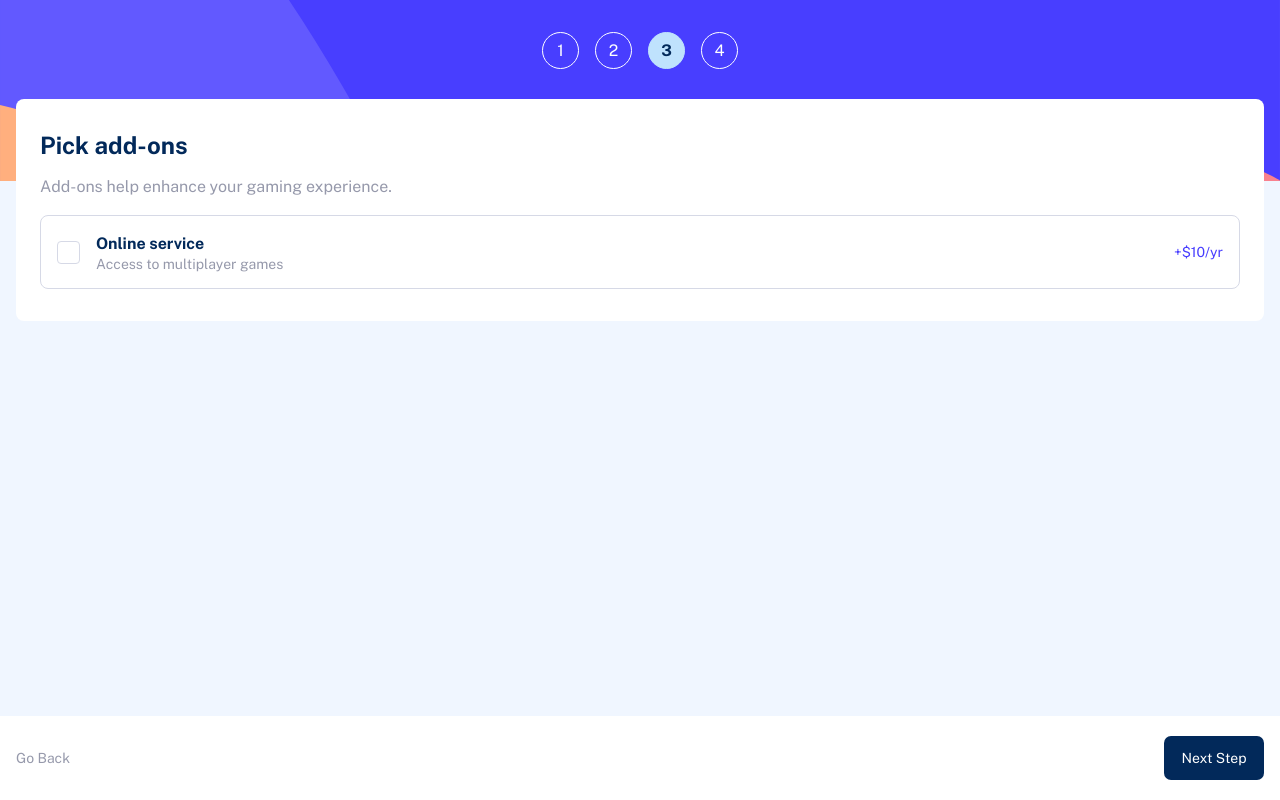
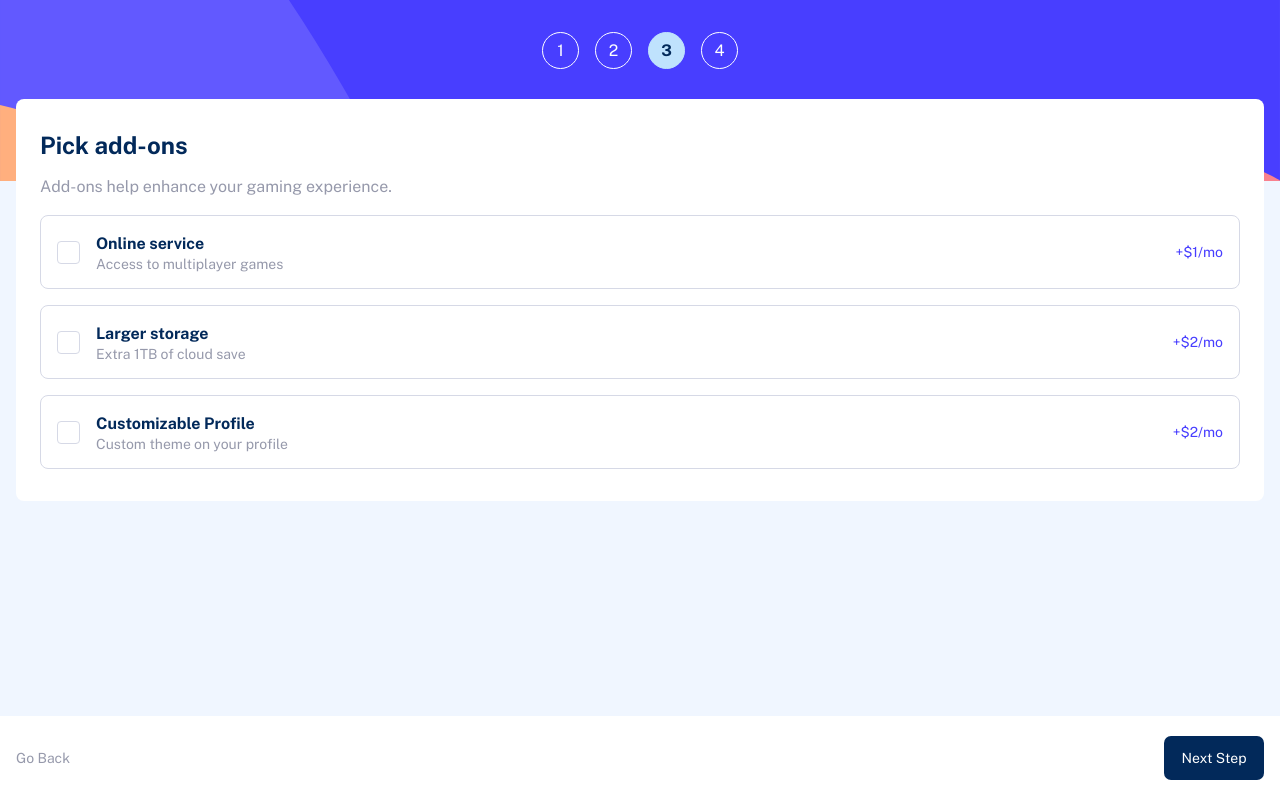
Before and after one commit to Mateeb11/multi-step-form, a React (Vite) app: page / in a window 1280 px wide. Built offline with nearby package versions, Linux system fonts and the light colour scheme.

Commit message:
adding all the add-ons

```diff
--- a/src/Component/Form/AddOns.jsx
+++ b/src/Component/Form/AddOns.jsx
@@ -17,7 +17,7 @@ export default function AddOns({ addOns, setAddOns, planTime }) {
     let arr = [...addOns];
     if (planTime === "Yearly") {
       arr.forEach((object) => {
-        object.price <= 10 && (object.price *= 10);
+        object.price < 10 && (object.price *= 10);
       });
       setAddOns([...arr]);
     } else if (planTime === "Monthly") {
@@ -29,20 +29,17 @@ export default function AddOns({ addOns, setAddOns, planTime }) {
   }, []);
 
   const addOnsHandler = (e) => {
-    // console.log(findAddOns(addOns, e.target.id));
     if (findAddOns(addOns, e.target.id)) {
       let arr = [...addOns];
       arr = arr.filter((addOns) => addOns.title != e.target.id);
 
       setAddOns([...arr]);
     } else {
-      let addOnPrice = 1;
+      let addOnPrice = e.target.id === "Online service" ? 1 : 2;
 
       setAddOns([...addOns, { title: e.target.id, price: addOnPrice }]);
     }
   };
-
-  console.log(addOns);
 
   return (
     <>
@@ -70,7 +67,57 @@ export default function AddOns({ addOns, setAddOns, planTime }) {
               <span>Access to multiplayer games</span>
             </div>
           </div>
-          <p className={classes.price}>+$10/yr</p>
+          <p className={classes.price}>
+            {planTime === "Monthly" ? "+$1/mo" : "+$10/yr"}
+          </p>
+        </Box>
+        <Box
+          id="Larger storage"
+          onClick={addOnsHandler}
+          className={`${classes.box} ${
+            findAddOns(addOns, "Larger storage") && classes.selectedBox
+          }`}
+        >
+          <div className={classes.container}>
+            <div
+              className={`${classes.checkbox} ${
+                findAddOns(addOns, "Larger storage") && classes.checked
+              }`}
+            >
+              <img src={checkmark} alt="" width={13} height={13} />
+            </div>
+            <div className={classes.info}>
+              <p>Larger storage</p>
+              <span>Extra 1TB of cloud save</span>
+            </div>
+          </div>
+          <p className={classes.price}>
+            {planTime === "Monthly" ? "+$2/mo" : "+$20/yr"}
+          </p>
+        </Box>
+        <Box
+          id="Customizable Profile"
+          onClick={addOnsHandler}
+          className={`${classes.box} ${
+            findAddOns(addOns, "Customizable Profile") && classes.selectedBox
+          }`}
+        >
+          <div className={classes.container}>
+            <div
+              className={`${classes.checkbox} ${
+                findAddOns(addOns, "Customizable Profile") && classes.checked
+              }`}
+            >
+              <img src={checkmark} alt="" width={13} height={13} />
+            </div>
+            <div className={classes.info}>
+              <p>Customizable Profile</p>
+              <span>Custom theme on your profile</span>
+            </div>
+          </div>
+          <p className={classes.price}>
+            {planTime === "Monthly" ? "+$2/mo" : "+$20/yr"}
+          </p>
         </Box>
       </Form>
     </>
```
